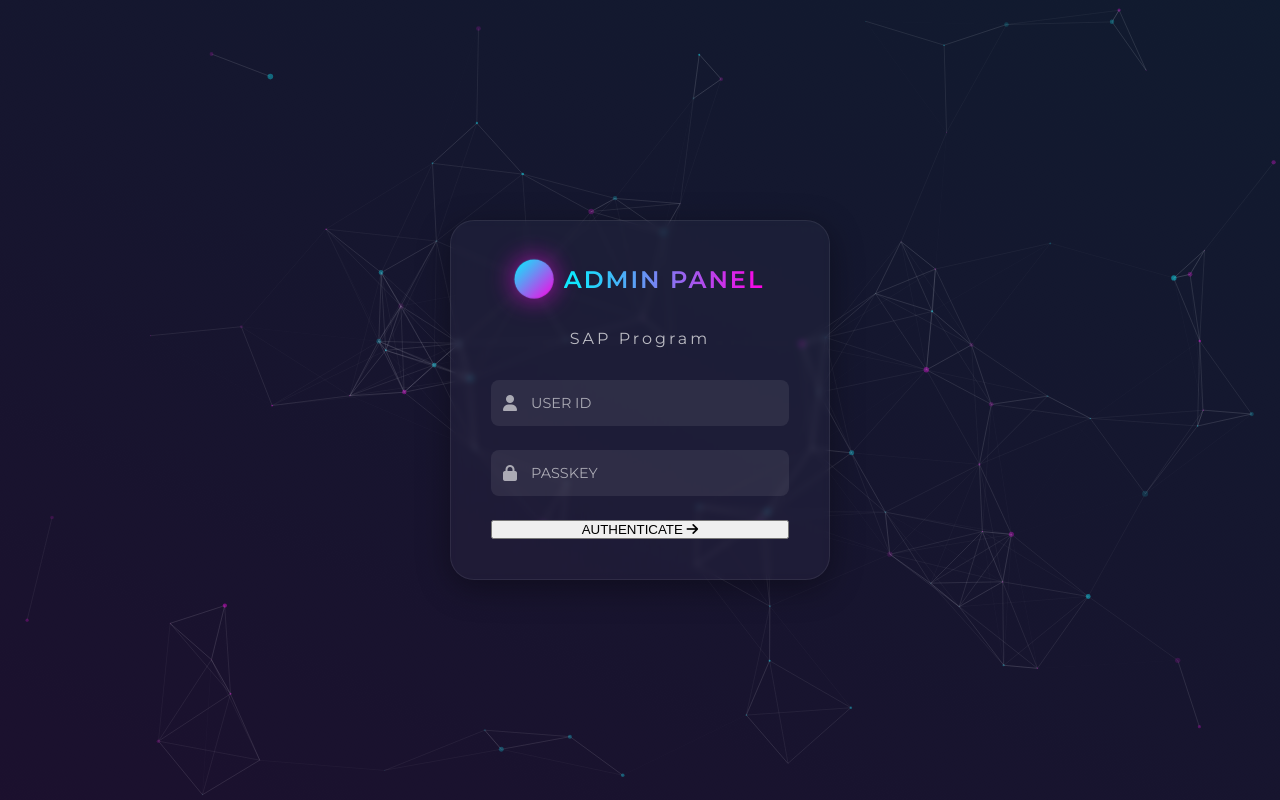
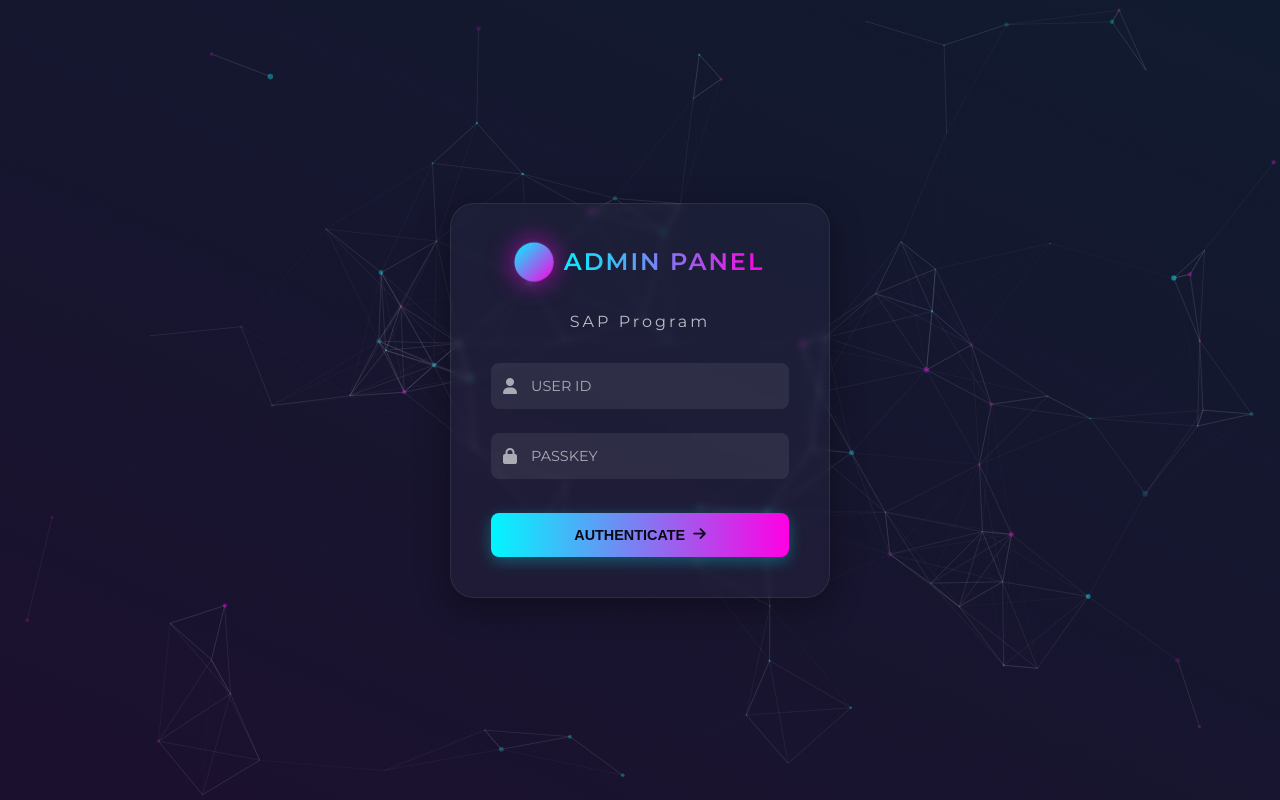
Before and after one commit to SEPAD-Project/Server-Side, a Flask app: template Dashboard/templates/login.html in a window 1280 px wide. Run offline with Flask 3, Linux system fonts and the light colour scheme; the template is opened without the code that fills it, so the values that code supplies are empty.

Commit message:
Login btn styles completed

```diff
--- a/Dashboard/static/css/login_styles.css
+++ b/Dashboard/static/css/login_styles.css
@@ -198,3 +198,57 @@
 .input-field input:focus ~ .input-highlight {
     width: 100%;
 }
+
+.login-btn {
+    position: relative;
+    padding: 14px;
+    background: linear-gradient(90deg, var(--primary), var(--secondary));
+    border: none;
+    border-radius: 8px;
+    color: var(--dark);
+    font-weight: 600;
+    font-size: 0.9rem;
+    cursor: pointer;
+    overflow: hidden;
+    transition: all 0.3s ease;
+    display: flex;
+    align-items: center;
+    justify-content: center;
+    gap: 8px;
+    margin-top: 10px;
+    box-shadow: 0 4px 15px rgba(0, 247, 255, 0.3);
+    border: none;
+    outline: none;
+}
+
+.login-btn:hover {
+    transform: translateY(-2px);
+    box-shadow: 0 6px 20px rgba(255, 0, 228, 0.4);
+}
+
+.login-btn:active {
+    transform: translateY(0);
+}
+
+.login-btn i {
+    transition: transform 0.3s ease;
+}
+
+.login-btn:hover i {
+    transform: translateX(4px);
+}
+
+.login-btn::before {
+    content: '';
+    position: absolute;
+    top: 0;
+    left: -100%;
+    width: 100%;
+    height: 100%;
+    background: linear-gradient(90deg, transparent, rgba(255, 255, 255, 0.2), transparent);
+    transition: all 0.6s ease;
+}
+
+.login-btn:hover::before {
+    left: 100%;
+}
```
